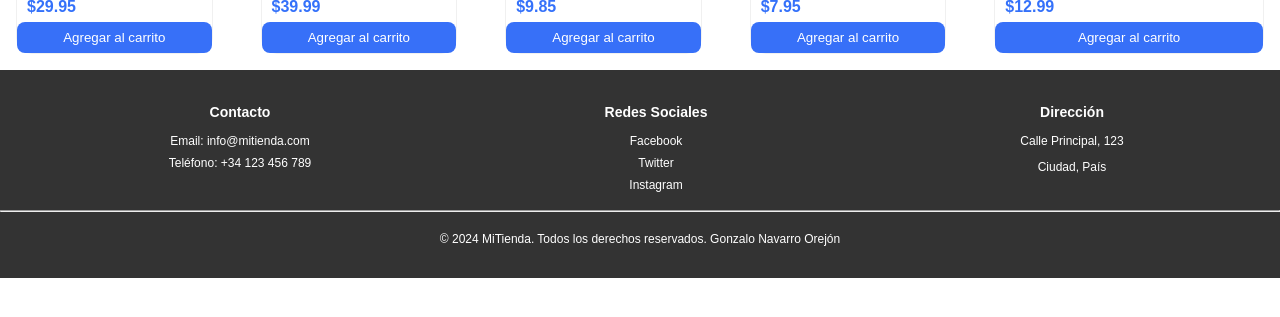
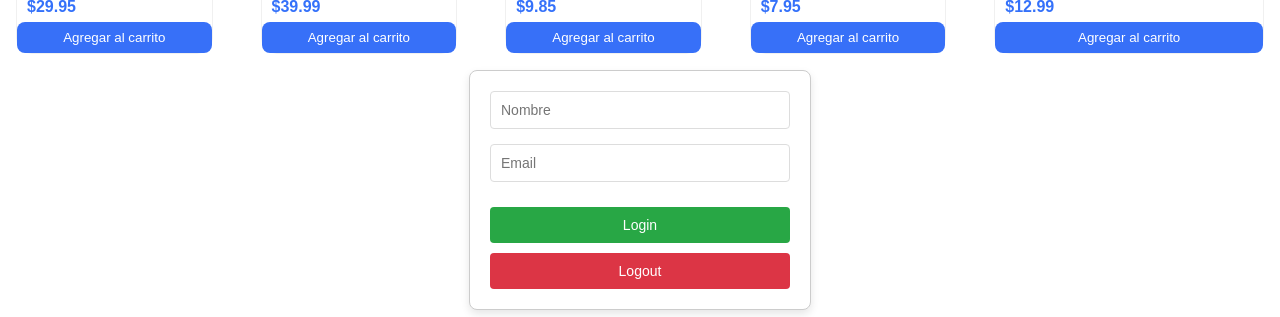
Before and after one commit to gonzalonavarro17/ecommerce-project, a React (Vite) app: page / in a window 1280 px wide. Shown: the part 2480-2797 px from the top of the page. Before the commit the page ends 2758 px from the top, so only its background shows below. Built offline with nearby package versions, Linux system fonts and the light colour scheme.

Commit message:
LocalStorage

```diff
--- a/src/App.jsx
+++ b/src/App.jsx
@@ -2,25 +2,48 @@ import './App.css';
 import Header from './components/header/Header.jsx'
 import Banner from './components/banner/Banner.jsx';
 import { Footer } from './components/footer/Footer';
-import { useState } from 'react';
+import { useState, useEffect } from 'react';
 import ProductsSection from './components/productsSection/ProductsSection.jsx';
 import { ThemeProvider } from './components/Content/ThemeContext.jsx';
-//import CestaProductos from './pages/CestaProductos.jsx';
+import Form from './components/FormLogin/FormLogin.jsx';
 
 function App() {
   const [ filtro, setFiltro ] = useState("");
   const [cartItems, setCartItems] = useState([]);
+  const [isLoggedIn, setIsLoggedIn] = useState(false);
+  const [user, setUser] = useState(null);
+
+  useEffect(() => {
+    const storedUser = JSON.parse(localStorage.getItem('user'));
+    if (storedUser) {
+      setUser(storedUser);
+      setIsLoggedIn(true);
+    }
+  }, []);
 
   const addToCart = (product) => {
     setCartItems([...cartItems, product]);
+  };
+
+  const handleLogin = (user) => {
+    setUser(user);
+    setIsLoggedIn(true);
+    localStorage.setItem('user', JSON.stringify(user));
+  };
+
+  const handleLogout = () => {
+    setUser(null);
+    setIsLoggedIn(false);
+    localStorage.removeItem('user');
   };
 
   return (
       <>
         <ThemeProvider>
           <Header   onFilterChange={setFiltro} cartItemCount={cartItems.length} />
-          <Banner />
+          <Banner isLoggedIn={isLoggedIn} user={user} />
           <ProductsSection filtro={filtro} addToCart={addToCart}/>
+          <Form onLogin={handleLogin} onLogout={handleLogout} isLoggedIn={isLoggedIn} />
           <Footer />
         </ThemeProvider>
       </>
--- /dev/null
+++ b/src/components/FormLogin/FormLogin.css
@@ -0,0 +1,49 @@
+
+.form-login {
+    width: 300px;
+    padding: 20px;
+    background-color: #fff;
+    border: 1px solid #ccc;
+    border-radius: 8px;
+    box-shadow: 0 4px 8px rgba(0, 0, 0, 0.1);
+    margin: auto;
+    margin-bottom: 1rem;
+}
+
+.form-login input[type="text"],
+.form-login input[type="email"] {
+    width: calc(100% - 22px);
+    padding: 10px;
+    margin-bottom: 15px;
+    border: 1px solid #ddd;
+    border-radius: 4px;
+    font-size: 14px;
+}
+
+/* Estilo de los botones */
+.form-login button {
+    width: 100%;
+    padding: 10px;
+    margin-top: 10px;
+    border: none;
+    border-radius: 4px;
+    font-size: 14px;
+    cursor: pointer;
+}
+
+/* Botón de login */
+.loginButton {
+    background-color: #28a745;
+    color: #fff;
+}
+
+/* Botón de logout */
+.logoutButton {
+    background-color: #dc3545;
+    color: #fff;
+}
+
+/* Efecto de hover para los botones */
+.form-login button:hover {
+    opacity: 0.9;
+}
--- /dev/null
+++ b/src/components/FormLogin/FormLogin.jsx
@@ -0,0 +1,42 @@
+import { useState } from "react";
+import "./FormLogin.css"
+
+function Form({ onLogin, onLogout, isLoggedIn }) {
+    const [name, setName] = useState('');
+    const [email, setEmail] = useState('');
+
+    const handleLogin = () => {
+        if (!name || !email) {
+            alert('Por favor, completa todos los campos.');
+            return;
+        }
+        const user = { name, email };
+        onLogin(user);
+    };
+
+    const handleLogout = () => {
+        onLogout();
+    };
+
+
+    return (
+        <div className="form-login">
+            <input
+                type="text"
+                placeholder="Nombre"
+                value={name}
+                onChange={(e) => setName( e.target.value )}
+            />
+            <input
+                type="email"
+                placeholder="Email"
+                value={email}
+                onChange={(e) => setEmail( e.target.value )}
+            />
+            <button className="loginButton" onClick={handleLogin} >Login</button>
+            <button className="logoutButton" onClick={handleLogout} >Logout</button>
+        </div>
+    );
+};
+
+export default Form;
--- a/src/components/banner/Banner.jsx
+++ b/src/components/banner/Banner.jsx
@@ -1,11 +1,15 @@
-import './Banner.css'
+import './Banner.css';
 
-const Banner = () => {
+const Banner = ({ isLoggedIn, user }) => {
     return (
         <section className='Section-news'>
-            <p className='Section-p'>¡20% de descuento para nuevos clientes!</p>
+            {isLoggedIn ? (
+                <p className='Section-p'>¡Bienvenido de nuevo, {user?.name}!</p>
+            ) : (
+                <p className='Section-p'>Crea una cuenta para disfrutar de nuevos descuentos</p>
+            )}
         </section>
-    )
-}
+    );
+};
 
 export default Banner;
--- a/src/components/header/Header.jsx
+++ b/src/components/header/Header.jsx
@@ -2,7 +2,7 @@ import "./Header.css"
 import { useContext, useState } from 'react';
 import HeaderNavBar from "../headerNavBar/HeaderNavBar";
 import IconList from "../iconList/IconList"
-import CestaProductos from "../../pages/CestaProductos";
+import CestaProductos from "../CestaProductos/CestaProductos";
 import { ThemeContext } from "../Content/ThemeContext";
 
 function Header({ onFilterChange, cartItemCount}) {
```
Also changed, not shown: src/components/CestaProductos/CestaProductos.css (added), src/components/CestaProductos/CestaProductos.jsx (renamed from src/pages/CestaProductos.jsx).
